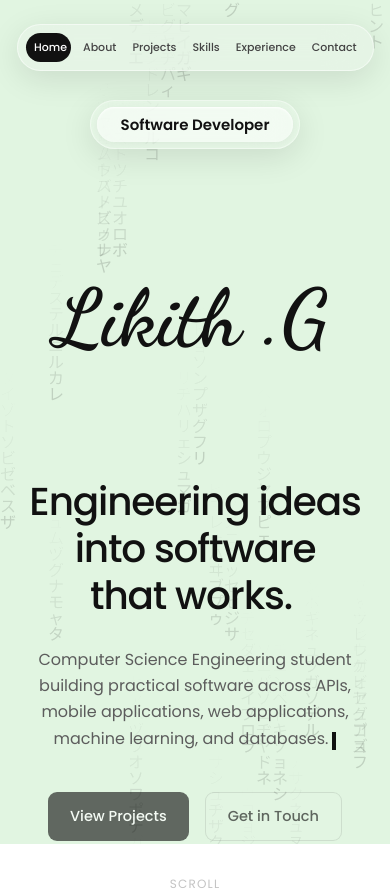
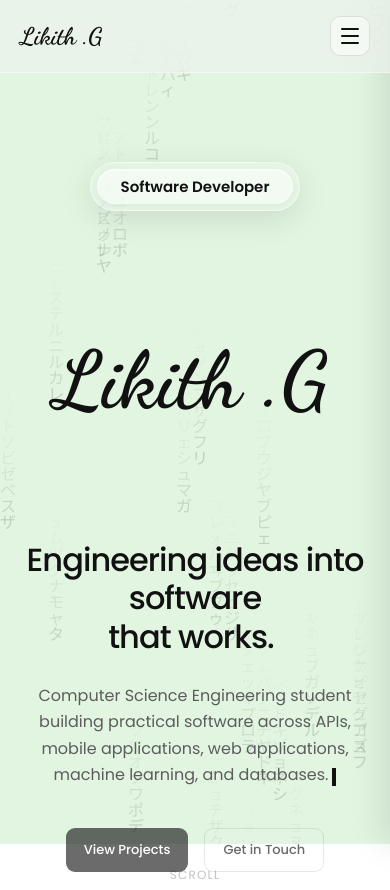
Before and after one commit to likithg2/Portfolio, a React (Vite) app: page / in a window 390 px wide. Shown: the top 890 px of the page. Built offline with nearby package versions, Linux system fonts and the light colour scheme.

Commit message:
feat: mobile responsive navbar + updated projects (AgriShield, NutriVision AI, PiConnect)

```diff
--- a/src/components/Navbar.jsx
+++ b/src/components/Navbar.jsx
@@ -13,6 +13,7 @@ export default function Navbar() {
   const [activeId, setActiveId] = useState('top');
   const [hoverId, setHoverId] = useState(null);
   const [pillStyle, setPillStyle] = useState({ left: 0, width: 0, opacity: 0 });
+  const [menuOpen, setMenuOpen] = useState(false);
   const navRef = useRef(null);
   const linkRefs = useRef({});
 
@@ -20,17 +21,15 @@ export default function Navbar() {
   useEffect(() => {
     const observer = new IntersectionObserver(
       (entries) => {
-        // Find all intersecting entries
         const visibleEntries = entries.filter(entry => entry.isIntersecting);
         if (visibleEntries.length > 0) {
-          // Sort by bounding client rect to find the one closest to the top
           visibleEntries.sort((a, b) => {
             return Math.abs(a.boundingClientRect.top) - Math.abs(b.boundingClientRect.top);
           });
           setActiveId(visibleEntries[0].target.id);
         }
       },
-      { rootMargin: '-20% 0px -79% 0px', threshold: 0 } // Trigger when section passes upper top
+      { rootMargin: '-20% 0px -79% 0px', threshold: 0 }
     );
 
     navLinks.forEach(link => {
@@ -41,6 +40,16 @@ export default function Navbar() {
     return () => observer.disconnect();
   }, []);
 
+  // Lock body scroll when menu is open
+  useEffect(() => {
+    if (menuOpen) {
+      document.body.classList.add('menu-open');
+    } else {
+      document.body.classList.remove('menu-open');
+    }
+    return () => document.body.classList.remove('menu-open');
+  }, [menuOpen]);
+
   const targetId = hoverId || activeId;
 
   // Update pill position when targetId changes
@@ -49,7 +58,6 @@ export default function Navbar() {
     if (activeLink && navRef.current) {
       const containerRect = navRef.current.getBoundingClientRect();
       const linkRect = activeLink.getBoundingClientRect();
-
       setPillStyle({
         left: linkRect.left - containerRect.left,
         width: linkRect.width,
@@ -75,11 +83,15 @@ export default function Navbar() {
   const handleNavClick = (e, id) => {
     e.preventDefault();
     setActiveId(id);
+    setMenuOpen(false);
     document.getElementById(id)?.scrollIntoView({ behavior: 'smooth' });
   };
 
   return (
+    <>
+      {/* ── Desktop Navbar ── */}
       <header
+        className="navbar-desktop"
         style={{
           position: 'fixed',
           top: 0,
@@ -95,8 +107,9 @@ export default function Navbar() {
           className="rise"
           style={{
             '--i': 1,
-          background: 'rgba(238, 242, 238, 0.35)', /* Highly translucent glass */
+            background: 'rgba(238, 242, 238, 0.35)',
             backdropFilter: 'blur(24px)',
+            WebkitBackdropFilter: 'blur(24px)',
             borderRadius: '50px',
             padding: '8px',
             boxShadow: '0 8px 32px rgba(0,0,0,0.1)',
@@ -151,5 +164,156 @@ export default function Navbar() {
           </nav>
         </div>
       </header>
+
+      {/* ── Mobile Navbar ── */}
+      <header
+        className="navbar-mobile"
+        style={{
+          position: 'fixed',
+          top: 0,
+          left: 0,
+          width: '100%',
+          zIndex: 70,
+          padding: '16px 20px',
+          display: 'flex',
+          alignItems: 'center',
+          justifyContent: 'space-between',
+          background: 'rgba(238, 242, 238, 0.6)',
+          backdropFilter: 'blur(24px)',
+          WebkitBackdropFilter: 'blur(24px)',
+          borderBottom: '1px solid rgba(255,255,255,0.4)',
+          boxSizing: 'border-box',
+        }}
+      >
+        {/* Brand */}
+        <a
+          href="#top"
+          onClick={(e) => handleNavClick(e, 'top')}
+          style={{
+            fontFamily: "'Dancing Script', cursive",
+            fontSize: '24px',
+            fontWeight: 700,
+            color: 'var(--ink)',
+            textDecoration: 'none',
+          }}
+        >
+          Likith .G
+        </a>
+
+        {/* Hamburger Button */}
+        <button
+          onClick={() => setMenuOpen(prev => !prev)}
+          aria-label={menuOpen ? 'Close menu' : 'Open menu'}
+          style={{
+            background: 'rgba(255,255,255,0.5)',
+            border: '1px solid rgba(0,0,0,0.1)',
+            borderRadius: '10px',
+            width: '40px',
+            height: '40px',
+            display: 'flex',
+            flexDirection: 'column',
+            alignItems: 'center',
+            justifyContent: 'center',
+            gap: '5px',
+            cursor: 'pointer',
+            padding: '0',
+          }}
+        >
+          <span style={{
+            display: 'block',
+            width: '18px',
+            height: '2px',
+            background: '#111',
+            borderRadius: '2px',
+            transition: 'all 0.3s ease',
+            transform: menuOpen ? 'rotate(45deg) translate(5px, 5px)' : 'none',
+          }} />
+          <span style={{
+            display: 'block',
+            width: '18px',
+            height: '2px',
+            background: '#111',
+            borderRadius: '2px',
+            transition: 'all 0.3s ease',
+            opacity: menuOpen ? 0 : 1,
+          }} />
+          <span style={{
+            display: 'block',
+            width: '18px',
+            height: '2px',
+            background: '#111',
+            borderRadius: '2px',
+            transition: 'all 0.3s ease',
+            transform: menuOpen ? 'rotate(-45deg) translate(5px, -5px)' : 'none',
+          }} />
+        </button>
+      </header>
+
+      {/* ── Mobile Drawer Overlay ── */}
+      {menuOpen && (
+        <div
+          onClick={() => setMenuOpen(false)}
+          style={{
+            position: 'fixed',
+            inset: 0,
+            zIndex: 68,
+            background: 'rgba(0,0,0,0.3)',
+            backdropFilter: 'blur(4px)',
+            WebkitBackdropFilter: 'blur(4px)',
+          }}
+        />
+      )}
+
+      {/* ── Mobile Drawer ── */}
+      <div
+        style={{
+          position: 'fixed',
+          top: 0,
+          right: 0,
+          height: '100%',
+          width: '260px',
+          zIndex: 69,
+          background: 'rgba(245, 248, 245, 0.95)',
+          backdropFilter: 'blur(32px)',
+          WebkitBackdropFilter: 'blur(32px)',
+          borderLeft: '1px solid rgba(255,255,255,0.5)',
+          boxShadow: '-8px 0 32px rgba(0,0,0,0.1)',
+          transform: menuOpen ? 'translateX(0)' : 'translateX(100%)',
+          transition: 'transform 0.35s cubic-bezier(0.23, 1, 0.32, 1)',
+          display: 'flex',
+          flexDirection: 'column',
+          paddingTop: '80px',
+          paddingLeft: '24px',
+          paddingRight: '24px',
+          gap: '8px',
+          boxSizing: 'border-box',
+        }}
+        className="navbar-mobile"
+      >
+        {navLinks.map((link) => {
+          const isActive = activeId === link.id;
+          return (
+            <a
+              key={link.id}
+              href={`#${link.id}`}
+              onClick={(e) => handleNavClick(e, link.id)}
+              style={{
+                display: 'block',
+                padding: '14px 20px',
+                borderRadius: '14px',
+                fontSize: '16px',
+                fontWeight: 500,
+                color: isActive ? '#fff' : '#444',
+                background: isActive ? '#111' : 'transparent',
+                textDecoration: 'none',
+                transition: 'all 0.2s ease',
+              }}
+            >
+              {link.label}
+            </a>
+          );
+        })}
+      </div>
+    </>
   );
 }
--- a/src/components/Projects.jsx
+++ b/src/components/Projects.jsx
@@ -3,27 +3,27 @@ import { FiGithub, FiExternalLink } from 'react-icons/fi';
 const projects = [
   {
     title: 'AgriShield',
-    category: 'Predictive Post-Harvest Loss Intelligence System',
-    description: 'Built a multi-source ML pipeline ingesting crop, weather, and market data to engineer agro-climatic features for hardware-free spoilage prediction. Trained a dual-model engine (XGBoost classifier + Gradient Boosting regressor) with stratified 5-fold CV and SMOTE, served via a FastAPI endpoint returning risk category and financial loss estimates on a live dashboard.',
-    tags: ['Python', 'XGBoost', 'FastAPI', 'MongoDB', 'Machine Learning', 'REST API'],
+    category: 'Smart Agriculture Platform',
+    description: 'AgriShield is a full-stack smart agriculture platform designed to reduce post-harvest crop losses through AI-powered quality analysis and supply-chain optimization. It uses a fine-tuned MobileNetV2 model to assess vegetable freshness, shelf life, and financial loss, while providing route optimization and cold-storage recommendations. The platform also includes a Gemini chatbot and English/Kannada voice advisory features.',
+    tags: ['Python', 'FastAPI', 'TensorFlow/Keras', 'MobileNetV2', 'React', 'Vite', 'Tailwind CSS', 'SQLite', 'REST API', 'Gemini', 'OpenWeather API', 'Leaflet.js'],
     link: '#',
-    github: 'https://github.com/likithg2/AgriPredict'
+    github: 'https://github.com/likithg2/AgriShield'
+  },
+  {
+    title: 'NutriVision AI',
+    category: 'AI Nutrition & Kitchen Inventory Platform',
+    description: 'NutriVision AI is an AI-powered nutrition and kitchen inventory platform that analyzes food images using Google Gemini Vision to identify nutritional information and track macros. It manages kitchen inventory, generates personalized recipes and smart shopping lists, and provides automated expiry alerts to reduce food waste. The platform features JWT authentication, activity tracking, and responsive dark/light interfaces.',
+    tags: ['React', 'Tailwind CSS', 'Framer Motion', 'Node.js', 'Express', 'Sequelize', 'Google Gemini AI', 'REST API', 'JWT', 'CRON'],
+    link: '#',
+    github: 'https://github.com/likithg2/NutriVisionAi'
   },
   {
     title: 'PiConnect',
     category: 'Raspberry Pi Remote Control & File Management App',
-    description: 'Engineered an Android app for wireless Raspberry Pi control with bi-directional Wi-Fi file transfer, SSH command execution, and live file-system browsing. Built a multi-format media suite (PDF, audio, image) and a Bluetooth HID keyboard mode enabling fully peripheral-free device operation.',
-    tags: ['Kotlin', 'Android SDK', 'SSH', 'Bluetooth HID', 'Network Programming'],
+    description: 'PiConnect is an Android application designed for wireless Raspberry Pi control and file management, eliminating the need for physical peripherals. It enables bi-directional Wi-Fi file transfer, SSH command execution, live file-system browsing, and Bluetooth HID keyboard functionality. The app also includes built-in PDF, audio, and image viewers for seamless device operation.',
+    tags: ['Kotlin', 'Android SDK', 'XML', 'SSH', 'Bluetooth HID', 'Wi-Fi', 'Network Programming'],
     link: '#',
     github: 'https://github.com/likithg2/PiConnect'
-  },
-  {
-    title: 'SmartShelf',
-    category: 'AI-Based Expiry & Inventory Management System',
-    description: 'Built a smart inventory backend with automated expiry tracking, a risk-classification engine, and REST endpoints for real-time lifecycle monitoring and alerts. Designed a scalable MongoDB schema with configurable threshold logic, architected as lightweight cloud-ready APIs deployable on free-tier platforms.',
-    tags: ['Node.js', 'Express.js', 'MongoDB', 'REST API', 'Microservices'],
-    link: '#',
-    github: 'https://github.com/likithg2/Smartshelf-AI'
   }
 ];
 
@@ -34,22 +34,22 @@ export default function Projects() {
         <div className="line"></div>
         <h2>Featured projects</h2>
         <p className="muted-text" style={{ marginTop: '16px', maxWidth: '50ch' }}>
-          A selection of projects showcasing backend engineering, Android development, and AI/ML solutions.
+          A selection of projects showcasing full-stack engineering, Android development, and AI/ML solutions.
         </p>
       </div>
 
       <div style={{ display: 'flex', flexDirection: 'column', gap: '32px' }}>
         {projects.map((project, i) => (
-          <div key={i} className="glass-card" style={{ padding: '40px', display: 'flex', flexDirection: 'column', gap: '24px' }}>
+          <div key={i} className="glass-card project-card" style={{ display: 'flex', flexDirection: 'column', gap: '20px' }}>
 
             <div>
-              <div style={{ display: 'flex', alignItems: 'center', gap: '16px', marginBottom: '8px' }}>
-                <h3 style={{ fontSize: '24px', margin: 0 }}>{project.title}</h3>
-                <span className="badge__tag" style={{ background: '#eef2ee', fontSize: '12px' }}>{project.category}</span>
+              <div className="project-card-header">
+                <h3 style={{ fontSize: 'clamp(18px, 4vw, 24px)', margin: 0 }}>{project.title}</h3>
+                <span className="badge__tag project-category-tag">{project.category}</span>
               </div>
             </div>
 
-            <p className="muted-text" style={{ fontSize: '15px' }}>{project.description}</p>
+            <p className="muted-text" style={{ fontSize: '15px', margin: 0 }}>{project.description}</p>
 
             <div style={{ display: 'flex', flexWrap: 'wrap', gap: '8px' }}>
               {project.tags.map(tag => (
@@ -68,12 +68,12 @@ export default function Projects() {
               ))}
             </div>
 
-            <div style={{ display: 'flex', gap: '16px', marginTop: '8px' }}>
-              <a href={project.github} className="btn-outline">
+            <div style={{ display: 'flex', gap: '12px', marginTop: '4px', flexWrap: 'wrap' }}>
+              <a href={project.github} target="_blank" rel="noopener noreferrer" className="btn-outline">
                 <FiGithub style={{ marginRight: '8px' }} /> View Code
               </a>
               {project.link !== '#' && (
-                <a href={project.link} className="btn-outline">
+                <a href={project.link} target="_blank" rel="noopener noreferrer" className="btn-outline">
                   <FiExternalLink style={{ marginRight: '8px' }} /> Live Demo
                 </a>
               )}
--- a/src/index.css
+++ b/src/index.css
@@ -316,47 +316,127 @@ section {
 }
 
 /* =========================================
+   Navbar Visibility: Desktop vs Mobile
+========================================= */
+
+/* Desktop pill nav: visible on ≥769px, hidden on mobile */
+.navbar-desktop {
+  display: flex;
+}
+
+/* Mobile hamburger header + drawer: hidden on desktop */
+.navbar-mobile {
+  display: none;
+}
+
+/* Project card header layout */
+.project-card {
+  padding: 40px;
+}
+
+.project-card-header {
+  display: flex;
+  align-items: center;
+  gap: 16px;
+  margin-bottom: 8px;
+  flex-wrap: wrap;
+}
+
+.project-category-tag {
+  background: #eef2ee;
+  font-size: 12px;
+}
+
+/* =========================================
    Responsive Adjustments (Mobile Support)
 ========================================= */
 
 @media (max-width: 768px) {
+  /* Swap navbar visibility */
+  .navbar-desktop {
+    display: none !important;
+  }
+  .navbar-mobile {
+    display: flex !important;
+  }
+
+  /* Offset sections for mobile header height */
   main {
     padding: 0 16px;
+    padding-top: 72px;
   }
+
+  section {
+    padding: 40px 0;
+  }
+
   .glass-card {
     padding: 24px !important;
   }
-  .nav-link {
-    padding: 8px 12px !important;
-    font-size: 13px !important;
+
+  .project-card {
+    padding: 24px !important;
   }
-  .hero-section h1 {
-    font-size: clamp(36px, 10vw, 82px) !important;
+
+  .project-card-header {
+    flex-direction: column;
+    align-items: flex-start;
+    gap: 8px;
   }
+
+  .project-category-tag {
+    font-size: 11px;
+  }
+
+  .hero-section {
+    padding-top: 90px !important;
+    padding-bottom: 80px !important;
+  }
+
   .contact-card {
     width: 100% !important;
     min-width: 100% !important;
   }
+
   .contact-buttons {
     flex-direction: column !important;
     width: 100%;
   }
+
   .contact-buttons > a {
     width: 100%;
   }
+
   .experience-header {
     flex-direction: column !important;
     gap: 4px !important;
     align-items: flex-start !important;
   }
+
   .section-header h2 {
-    font-size: clamp(28px, 8vw, 40px);
+    font-size: clamp(26px, 8vw, 38px);
+  }
+
+  /* Prevent horizontal overflow */
+  body {
+    overflow-x: hidden;
   }
 }
 
 @media (max-width: 480px) {
-  .nav-link {
-    padding: 6px 8px !important;
-    font-size: 11px !important;
+  main {
+    padding: 0 14px;
+    padding-top: 72px;
+  }
+
+  .badge__tag {
+    font-size: 11px;
+    padding: 3px 10px;
+  }
+
+  .btn-dark,
+  .btn-outline {
+    font-size: 13px;
+    padding: 11px 18px;
   }
 }
```
Also changed, not shown: 1 other file (tests, documents, lock files or other folders). Lines whose indentation alone changed are shown as unchanged.
